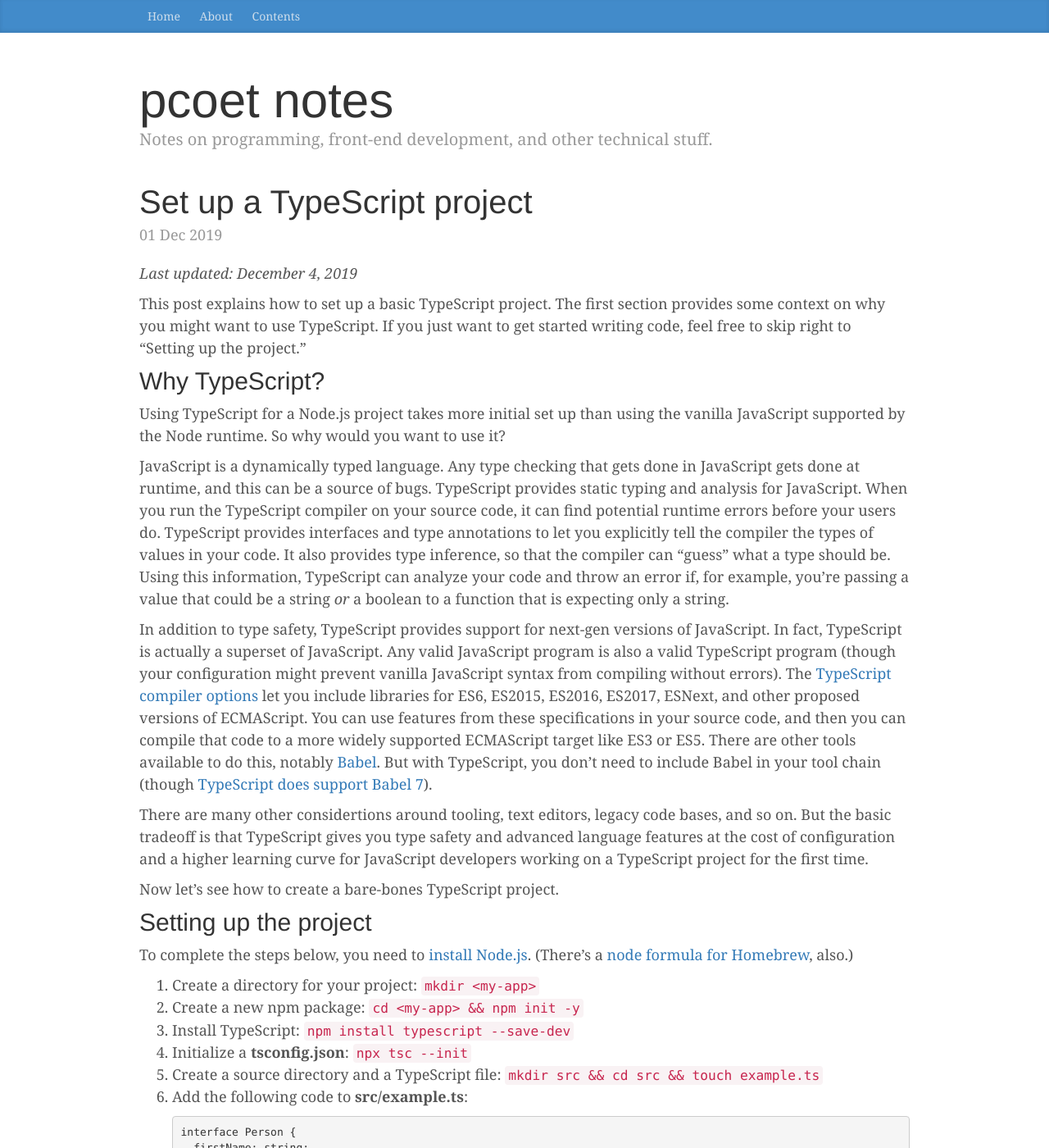
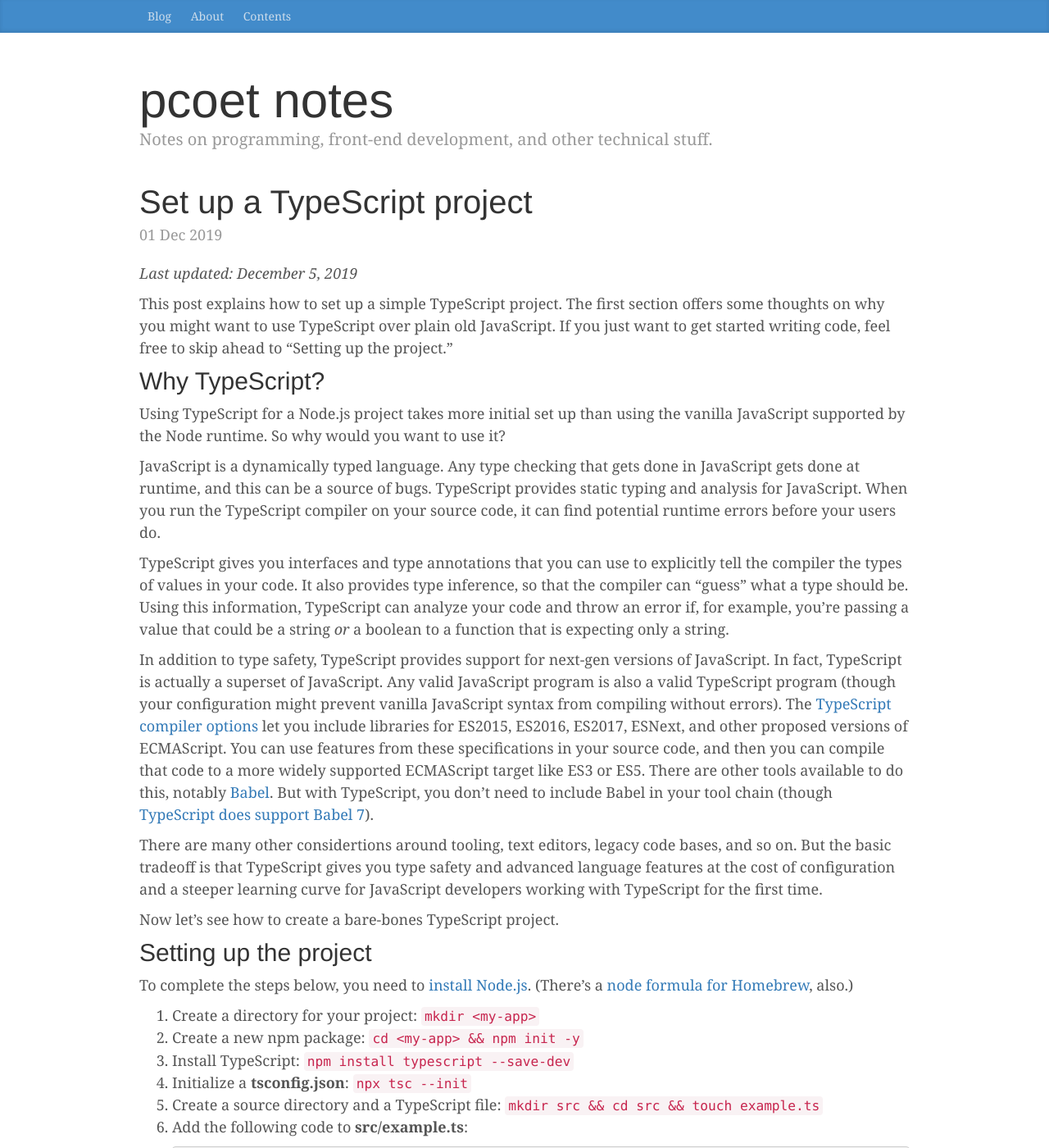
Before and after one commit to pcoet/pcoet.github.io, a Jekyll site: the page built from _posts/2019-12-01-ts-quickstart.md, in a window 1280 px wide and 1400 px high. Shown: the whole window at 82% size. Built offline with Jekyll 4.4.1, drawn with Linux system fonts in a browser that asks for light colours; some of the changed lines change nothing that is shown; some of the changed text lies outside the part shown.

Commit message:
updated ts quickstart

````diff
--- a/_data/navigation.yml
+++ b/_data/navigation.yml
@@ -1,4 +1,4 @@
-- name: Home
+- name: Blog
   link: /
 - name: About
   link: /about.html
--- a/_posts/2019-12-01-ts-quickstart.md
+++ b/_posts/2019-12-01-ts-quickstart.md
@@ -3,19 +3,21 @@
 category: TypeScript
 ---
 
-*Last updated: December 4, 2019*
+*Last updated: December 5, 2019*
 
-This post explains how to set up a basic TypeScript project. The first section provides some context on why you might want to use TypeScript. If you just want to get started writing code, feel free to skip right to "Setting up the project."
+This post explains how to set up a simple TypeScript project. The first section offers some thoughts on why you might want to use TypeScript over plain old JavaScript. If you just want to get started writing code, feel free to skip ahead to "Setting up the project."
 
 ## Why TypeScript?
 
 Using TypeScript for a Node.js project takes more initial set up than using the vanilla JavaScript supported by the Node runtime. So why would you want to use it?
 
-JavaScript is a dynamically typed language. Any type checking that gets done in JavaScript gets done at runtime, and this can be a source of bugs. TypeScript provides static typing and analysis for JavaScript. When you run the TypeScript compiler on your source code, it can find potential runtime errors before your users do. TypeScript provides interfaces and type annotations to let you explicitly tell the compiler the types of values in your code. It also provides type inference, so that the compiler can "guess" what a type should be. Using this information, TypeScript can analyze your code and throw an error if, for example, you're passing a value that could be a string *or* a boolean to a function that is expecting only a string.
+JavaScript is a dynamically typed language. Any type checking that gets done in JavaScript gets done at runtime, and this can be a source of bugs. TypeScript provides static typing and analysis for JavaScript. When you run the TypeScript compiler on your source code, it can find potential runtime errors before your users do.
 
-In addition to type safety, TypeScript provides support for next-gen versions of JavaScript. In fact, TypeScript is actually a superset of JavaScript. Any valid JavaScript program is also a valid TypeScript program (though your configuration might prevent vanilla JavaScript syntax from compiling without errors). The [TypeScript compiler options](https://www.typescriptlang.org/docs/handbook/compiler-options.html) let you include libraries for ES6, ES2015, ES2016, ES2017, ESNext, and other proposed versions of ECMAScript. You can use features from these specifications in your source code, and then you can compile that code to a more widely supported ECMAScript target like ES3 or ES5. There are other tools available to do this, notably [Babel](https://babeljs.io/). But with TypeScript, you don't need to include Babel in your tool chain (though [TypeScript does support Babel 7](https://devblogs.microsoft.com/typescript/typescript-and-babel-7/)).
+TypeScript gives you interfaces and type annotations that you can use to explicitly tell the compiler the types of values in your code. It also provides type inference, so that the compiler can "guess" what a type should be. Using this information, TypeScript can analyze your code and throw an error if, for example, you're passing a value that could be a string *or* a boolean to a function that is expecting only a string.
 
-There are many other considertions around tooling, text editors, legacy code bases, and so on. But the basic tradeoff is that TypeScript gives you type safety and advanced language features at the cost of configuration and a higher learning curve for JavaScript developers working on a TypeScript project for the first time.
+In addition to type safety, TypeScript provides support for next-gen versions of JavaScript. In fact, TypeScript is actually a superset of JavaScript. Any valid JavaScript program is also a valid TypeScript program (though your configuration might prevent vanilla JavaScript syntax from compiling without errors). The [TypeScript compiler options](https://www.typescriptlang.org/docs/handbook/compiler-options.html) let you include libraries for ES2015, ES2016, ES2017, ESNext, and other proposed versions of ECMAScript. You can use features from these specifications in your source code, and then you can compile that code to a more widely supported ECMAScript target like ES3 or ES5. There are other tools available to do this, notably [Babel](https://babeljs.io/). But with TypeScript, you don't need to include Babel in your tool chain (though [TypeScript does support Babel 7](https://devblogs.microsoft.com/typescript/typescript-and-babel-7/)).
+
+There are many other considertions around tooling, text editors, legacy code bases, and so on. But the basic tradeoff is that TypeScript gives you type safety and advanced language features at the cost of configuration and a steeper learning curve for JavaScript developers working with TypeScript for the first time.
 
 Now let's see how to create a bare-bones TypeScript project.
 
@@ -31,21 +33,41 @@
 1. Add the following code to **src/example.ts**:
 
    ```javascript
-   interface Person {
-     firstName: string;
-     lastName: string;
+   enum Genre {
+     Blues,
+     Country,
+     Folk,
+     Jazz,
+     Rock,
+     Soul
    }
 
-   function greeter(person: Person) {
-     return "Hello, " + person.firstName + " " + person.lastName;
+   interface Album {
+     artist: string;
+     title: string;
+     genre: Genre;
+     year: number;
    }
 
-   const user = { firstName: "Bob", lastName: "Bobberson" };
+   function isOldTimey(album: Album) {
+     const { genre, year } = album;
+     return year < 1950 && (genre === Genre.Blues || genre === Genre.Country || genre === Genre.Folk);
+   }
 
-   console.log(greeter(user));
+   const dustBowlBallads: Album = {
+     artist: 'Woody Guthrie',
+     title: 'Dust Bowl Ballads',
+     genre: Genre.Folk,
+     year: 1940,
+   };
+
+   console.log(isOldTimey(dustBowlBallads)) // true
    ```
 
-1. Update the scripts section of **package.json** to look like this:
+   If you haven't worked with TypeScript before, some of this code may look unfamiliar. The example demonstrates some cool features of TypeScript, including [Enums](https://www.typescriptlang.org/docs/handbook/enums.html) and [Interfaces](https://www.typescriptlang.org/docs/handbook/interfaces.html).
+
+   This code is something we might use in the web application for an online record store. Perhaps we have a special marketing campaign for "old timey" music. We want to display all old-timey albums in a special widget. To identify old-timey albums, we check to see if 1) the album belongs to the blues, country, or folk genre; 2) the album was made before 1950. Our `isOldTimey` function does this for us.
+1. Now we need a build script. Update the scripts section of **package.json** to look like this:
 
    ```json
    "scripts": {
@@ -53,9 +75,9 @@
    },
    ```
 
-1. Open **tsconfig.json** and make the following changes:
-  * Under `"compilerOptions"`, uncomment `"lib"` and set it to `[ "es2015", "dom" ]`.
-  * Uncomment `"outDir"` and point it at a **dist** directory: `"outDir": "./dist"`.
+1. We also want to update our config. Open **tsconfig.json** and make the following changes:
+  * Under `"compilerOptions"`, uncomment `"lib"` and set it to `[ "es2015", "dom" ]`. This gives us access to ES2015 features like destructuring and template literals, and also gives us access to the DOM interface.
+  * Uncomment `"outDir"` and point it at a **dist** directory: `"outDir": "./dist"`. This will output the compiled JavaScript to a **dist** directory in the root of our project.
   * Add the following `"include"` and `"exclude"` sections as siblings of "compilerOptions":
 
    ```json
@@ -70,6 +92,6 @@
 
    Now the build will only look for TypeScript files in the the **src** directory, and it will ignore any TypeScript files in **node_modules** and **dist**.
 1. (Optional) If you're using Git, you should ignore the **dist** and **node_modules** directories, ensuring that only your source files are under version control.
-1. Run the TypeScript build: `npm run build`. You'll find a transpiled file at **dist/example.js**. If you open the file, you'll see that the interface has been removed from the output, as expected. Great! We've compiled TypeScript to JavaScript.
+1. Run the TypeScript build: `npm run build`. You'll find a transpiled file at **dist/example.js**. If you open the file, you'll see that the interface has been removed, and the enum has been transpiled to a JavaScript object. Great! We've compiled TypeScript to JavaScript.
 
 At this point, you should have a minimal TypeScript project. To learn how to add unit tests, see [Add tests to a TypeScript project]({% post_url 2019-12-02-ts-add-tests %}).
--- a/toc.html
+++ b/toc.html
@@ -1,6 +1,6 @@
 ---
 layout: default
-title: Blog
+title: Contents
 ---
 
 <h2>Posts by category</h2>
````
